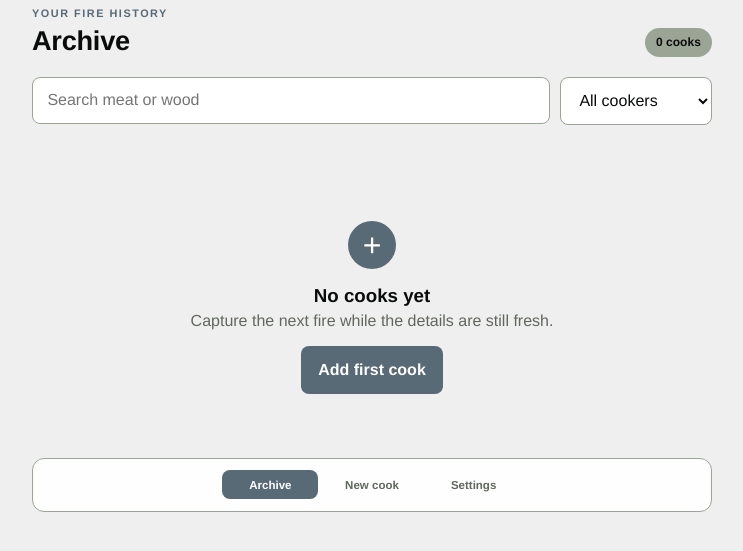
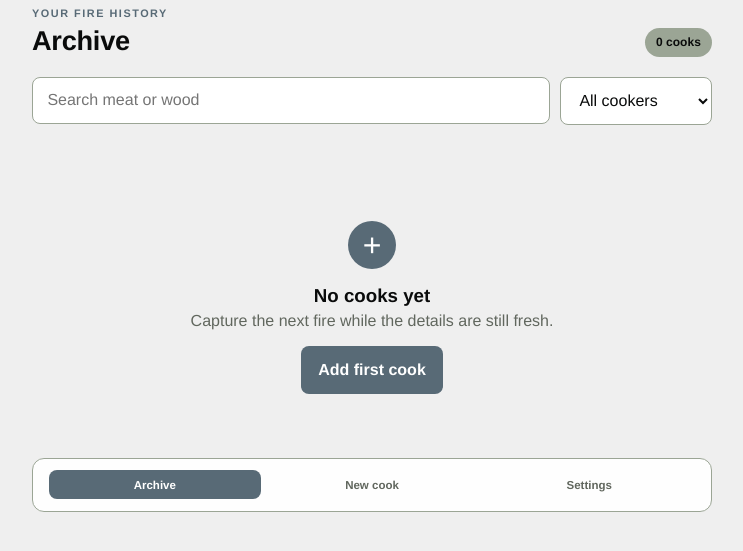
Before and after one commit to ronsel-eu/barbacuediaries, a website: page www/index.html in a window 1280 px wide. Shown: the part 121-672 px from the top of the page, without its empty margins (268-1011 px from the left). Drawn offline with Linux system fonts and the light colour scheme.

Commit message:
Make bottom-nav buttons equal width so the active tab is evenly distributed

```diff
--- a/mobile/styles.css
+++ b/mobile/styles.css
@@ -102,8 +102,8 @@ h3 { margin-bottom: 0.35rem; font-weight: 700; }
 .import-actions { display: grid; gap: 0.5rem; }
 .file-button { display: block; text-align: center; cursor: pointer; }
 .file-button input { display: none; }
-.bottom-nav { position: fixed; right: 0; bottom: 0; left: 0; z-index: 10; display: flex; justify-content: center; gap: 0.35rem; padding: 0.7rem 1rem calc(0.7rem + env(safe-area-inset-bottom)); border-top: 1px solid var(--line); background: rgba(255, 255, 255, 0.92); backdrop-filter: blur(18px); }
-.nav-button { min-width: 6rem; border: 0; border-radius: 0.5rem; padding: 0.55rem 0.7rem; background: transparent; color: var(--muted); font-size: 0.72rem; font-weight: 700; }
+.bottom-nav { position: fixed; right: 0; bottom: 0; left: 0; z-index: 10; display: flex; gap: 0.35rem; padding: 0.7rem 1rem calc(0.7rem + env(safe-area-inset-bottom)); border-top: 1px solid var(--line); background: rgba(255, 255, 255, 0.92); backdrop-filter: blur(18px); }
+.nav-button { flex: 1; min-width: 0; border: 0; border-radius: 0.5rem; padding: 0.55rem 0.5rem; background: transparent; color: var(--muted); font-size: 0.72rem; font-weight: 700; text-align: center; }
 .nav-button.active { background: var(--vlau-dark); color: white; }
 .modal { position: fixed; inset: 0; z-index: 20; display: grid; align-items: end; background: rgba(10, 11, 11, 0.5); }
 .modal-sheet { max-height: 88vh; overflow: auto; padding: 1.25rem 1rem calc(1.5rem + env(safe-area-inset-bottom)); border-radius: 1rem 1rem 0 0; background: var(--surface); animation: sheet-up 240ms ease-out; }
--- a/www/styles.css
+++ b/www/styles.css
@@ -102,8 +102,8 @@ h3 { margin-bottom: 0.35rem; font-weight: 700; }
 .import-actions { display: grid; gap: 0.5rem; }
 .file-button { display: block; text-align: center; cursor: pointer; }
 .file-button input { display: none; }
-.bottom-nav { position: fixed; right: 0; bottom: 0; left: 0; z-index: 10; display: flex; justify-content: center; gap: 0.35rem; padding: 0.7rem 1rem calc(0.7rem + env(safe-area-inset-bottom)); border-top: 1px solid var(--line); background: rgba(255, 255, 255, 0.92); backdrop-filter: blur(18px); }
-.nav-button { min-width: 6rem; border: 0; border-radius: 0.5rem; padding: 0.55rem 0.7rem; background: transparent; color: var(--muted); font-size: 0.72rem; font-weight: 700; }
+.bottom-nav { position: fixed; right: 0; bottom: 0; left: 0; z-index: 10; display: flex; gap: 0.35rem; padding: 0.7rem 1rem calc(0.7rem + env(safe-area-inset-bottom)); border-top: 1px solid var(--line); background: rgba(255, 255, 255, 0.92); backdrop-filter: blur(18px); }
+.nav-button { flex: 1; min-width: 0; border: 0; border-radius: 0.5rem; padding: 0.55rem 0.5rem; background: transparent; color: var(--muted); font-size: 0.72rem; font-weight: 700; text-align: center; }
 .nav-button.active { background: var(--vlau-dark); color: white; }
 .modal { position: fixed; inset: 0; z-index: 20; display: grid; align-items: end; background: rgba(10, 11, 11, 0.5); }
 .modal-sheet { max-height: 88vh; overflow: auto; padding: 1.25rem 1rem calc(1.5rem + env(safe-area-inset-bottom)); border-radius: 1rem 1rem 0 0; background: var(--surface); animation: sheet-up 240ms ease-out; }
```
